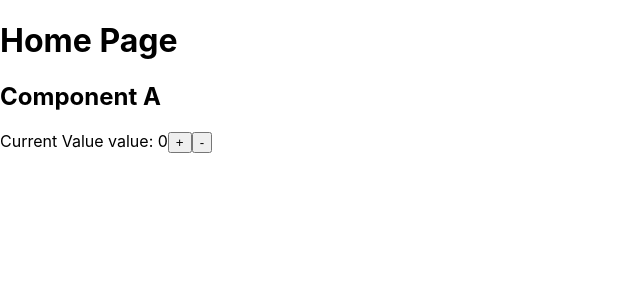
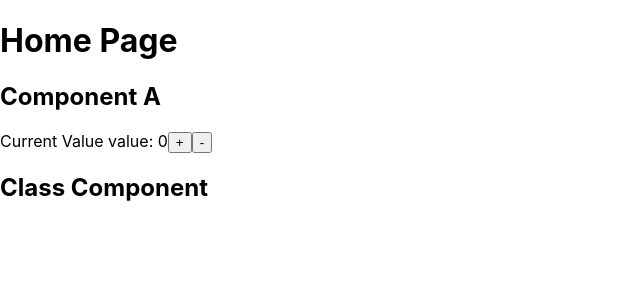
Before and after one commit to NajeebArif/NextJs-Scratch-Pad, a Next.js app: page / in a window 1280 px wide. Shown: the top 300 px of the page, without its empty margins (0-640 px from the left). Built offline with nearby package versions, Linux system fonts and the light colour scheme.

Commit message:
Add Class Component

```diff
--- a/pages/index.js
+++ b/pages/index.js
@@ -1,6 +1,15 @@
 
-import { useState } from 'react'
+import React, { useState } from 'react'
 import styles from '../styles/Home.module.css'
+
+class CompB extends React.Component{
+
+  render(){
+    return (
+      <h2>Class Component</h2>
+    )
+  }
+}
 
 function CompA() {
 
@@ -23,6 +32,7 @@ export default function Home() {
     <>
       <h1>Home Page</h1>
       <CompA />
+      <CompB />
     </>
   )
 }
```
